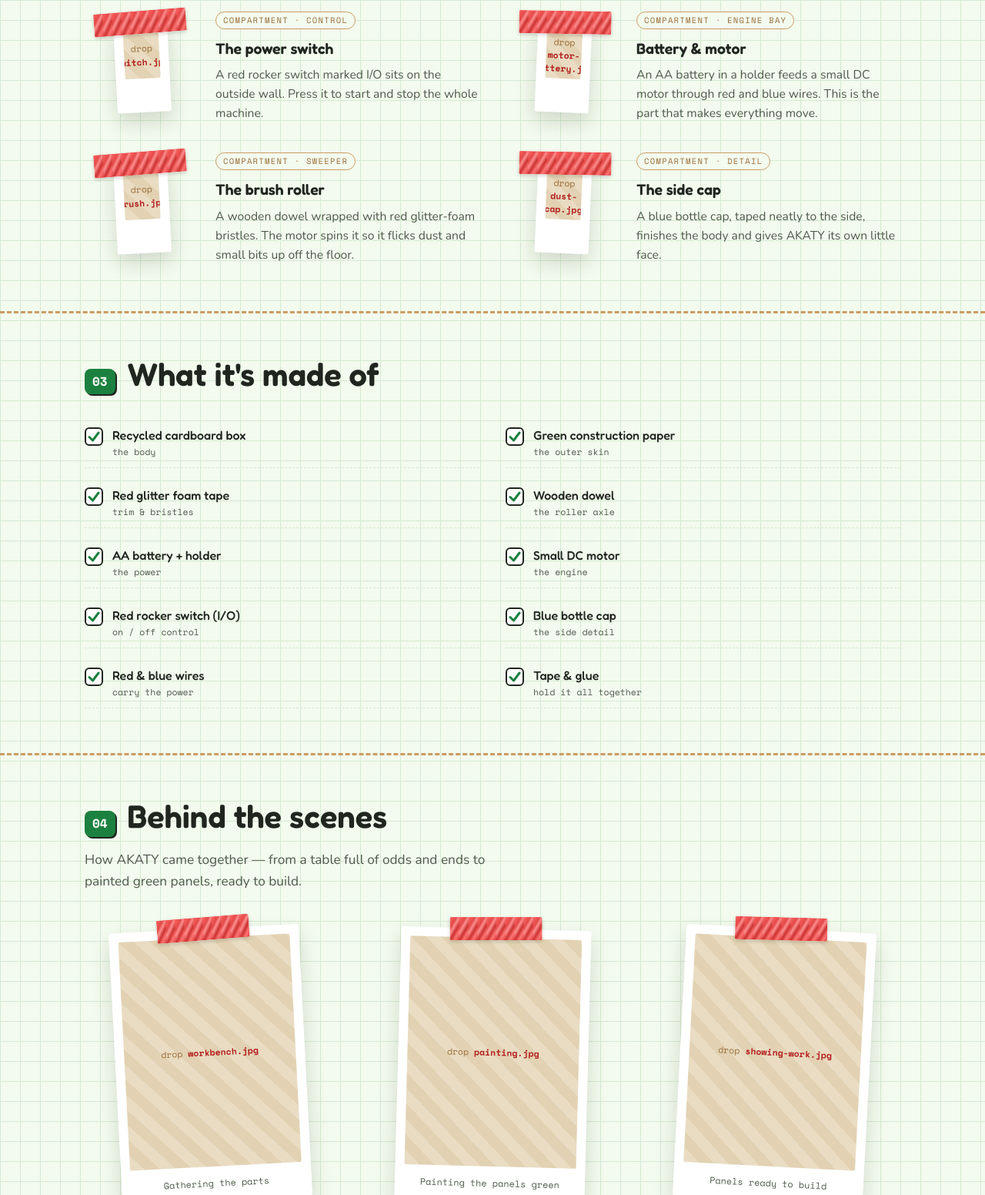
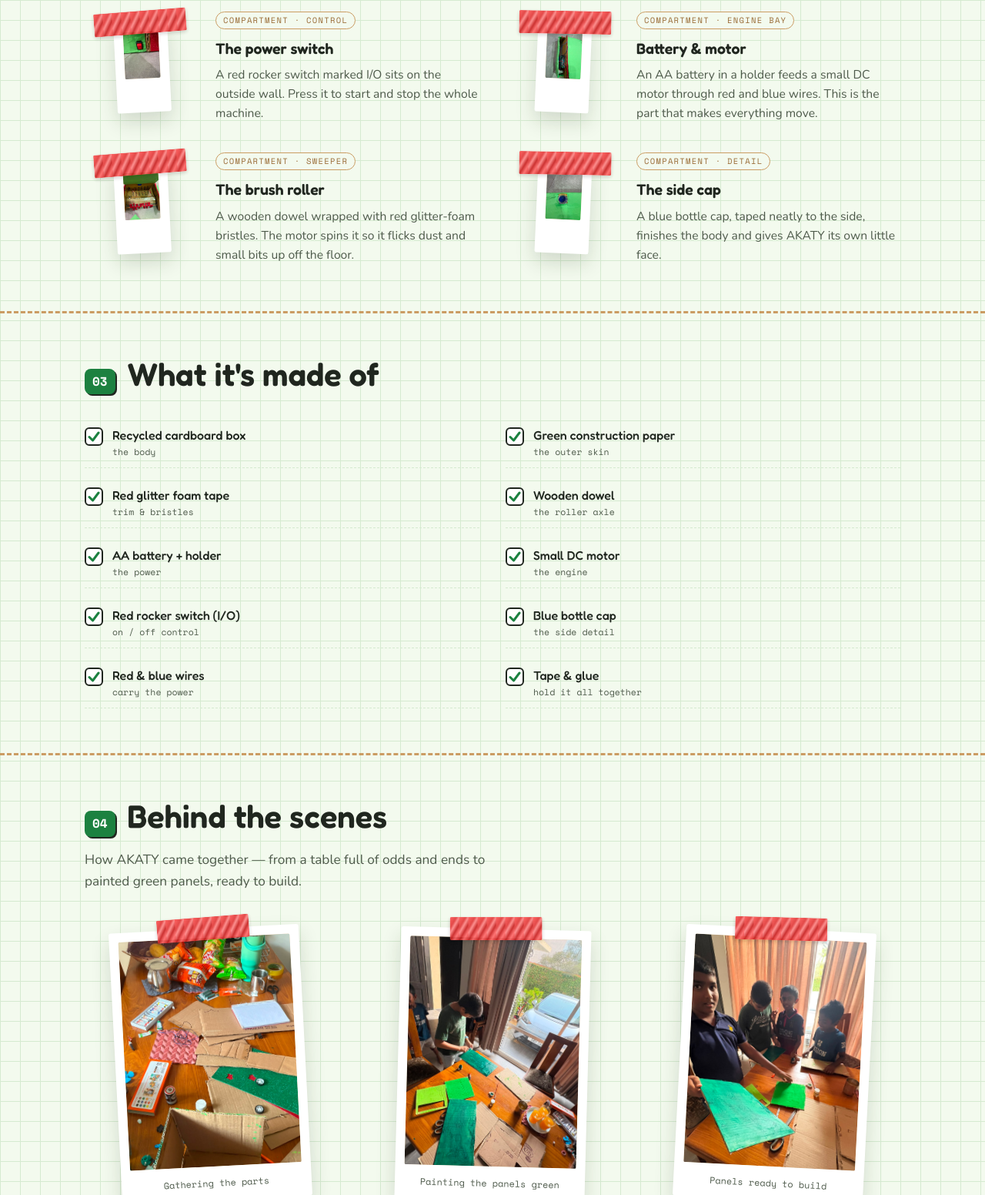
Before and after one commit to dhaneshsub-dotcom/akaty1, a plain HTML site: page index.html in a window 1280 px wide. Shown: the part 1248-2800 px from the top of the page at 77% size. Drawn offline with nearby package versions, Linux system fonts and the light colour scheme.

Commit message:
Add files via upload

```diff
--- a/index.html
+++ b/index.html
@@ -258,7 +258,7 @@
     <div class="art">
       <figure class="snap wide" style="--rot:2deg">
         <div class="frame">
-          <img src="images/finished.jpg" alt="The finished AKATY vacuum cleaner"
+          <img src="finished.jpg.jpeg" alt="The finished AKATY vacuum cleaner"
                onerror="this.style.display='none';this.closest('.frame').insertAdjacentHTML('beforeend','&lt;div class=&quot;ph&quot;&gt;PHOTO SLOT&lt;br&gt;drop &lt;b&gt;finished.jpg&lt;/b&gt;&lt;br&gt;in /images&lt;/div&gt;')">
         </div>
         <figcaption class="cap">AKATY, fully assembled</figcaption>
@@ -371,7 +371,7 @@
       <article class="part">
         <figure class="snap">
           <div class="frame">
-            <img src="images/switch.jpg" alt="Red on/off rocker switch"
+            <img src="switch.jpg.jpeg" alt="Red on/off rocker switch"
                  onerror="this.style.display='none';this.closest('.frame').insertAdjacentHTML('beforeend','&lt;div class=&quot;ph&quot;&gt;drop &lt;b&gt;switch.jpg&lt;/b&gt;&lt;/div&gt;')">
           </div>
         </figure>
@@ -385,7 +385,7 @@
       <article class="part">
         <figure class="snap">
           <div class="frame">
-            <img src="images/motor-battery.jpg" alt="AA battery in holder wired to a small motor"
+            <img src="motor-battery.jpg.jpeg" alt="AA battery in holder wired to a small motor"
                  onerror="this.style.display='none';this.closest('.frame').insertAdjacentHTML('beforeend','&lt;div class=&quot;ph&quot;&gt;drop &lt;b&gt;motor-battery.jpg&lt;/b&gt;&lt;/div&gt;')">
           </div>
         </figure>
@@ -399,7 +399,7 @@
       <article class="part">
         <figure class="snap">
           <div class="frame">
-            <img src="images/brush.jpg" alt="Wooden dowel roller with red foam bristles"
+            <img src="brush.jpg.jpeg" alt="Wooden dowel roller with red foam bristles"
                  onerror="this.style.display='none';this.closest('.frame').insertAdjacentHTML('beforeend','&lt;div class=&quot;ph&quot;&gt;drop &lt;b&gt;brush.jpg&lt;/b&gt;&lt;/div&gt;')">
           </div>
         </figure>
@@ -413,7 +413,7 @@
       <article class="part">
         <figure class="snap">
           <div class="frame">
-            <img src="images/dust-cap.jpg" alt="Blue bottle-cap detail on the side of the box"
+            <img src="handle.jpg.jpeg" alt="Blue bottle-cap detail on the side of the box"
                  onerror="this.style.display='none';this.closest('.frame').insertAdjacentHTML('beforeend','&lt;div class=&quot;ph&quot;&gt;drop &lt;b&gt;dust-cap.jpg&lt;/b&gt;&lt;/div&gt;')">
           </div>
         </figure>
@@ -462,7 +462,7 @@
     </div>
     <figure class="snap wide makers-photo" style="--rot:-1.5deg">
       <div class="frame">
-        <img src="images/team.jpg" alt="The four friends who built AKATY, giving a thumbs up"
+        <img src="team.jpg.jpeg" alt="The four friends who built AKATY, giving a thumbs up"
              onerror="this.style.display='none';this.closest('.frame').insertAdjacentHTML('beforeend','&lt;div class=&quot;ph&quot;&gt;drop &lt;b&gt;team.jpg&lt;/b&gt;&lt;/div&gt;')">
       </div>
       <figcaption class="cap">The AKATY build crew</figcaption>
@@ -504,14 +504,14 @@
 
   /* ---- behind the scenes gallery ---- */
   const shots = [
-    ["workbench.jpg","Gathering the parts"],
-    ["painting.jpg","Painting the panels green"],
-    ["showing-work.jpg","Panels ready to build"],
+    ["workbench.jpg.jpeg","Gathering the parts"],
+    ["painting.jpg.jpeg","Painting the panels green"],
+    ["showing-work.jpg.jpeg","Panels ready to build"],
   ];
   document.getElementById('btsGrid').innerHTML = shots.map(s => `
     <figure class="snap">
       <div class="frame">
-        <img src="images/${s[0]}" alt="${s[1]}"
+        <img src="${s[0]}" alt="${s[1]}"
              onerror="this.style.display='none';this.closest('.frame').insertAdjacentHTML('beforeend','&lt;div class=&quot;ph&quot;&gt;drop &lt;b&gt;${s[0]}&lt;/b&gt;&lt;/div&gt;')">
       </div>
       <figcaption class="cap">${s[1]}</figcaption>
```
